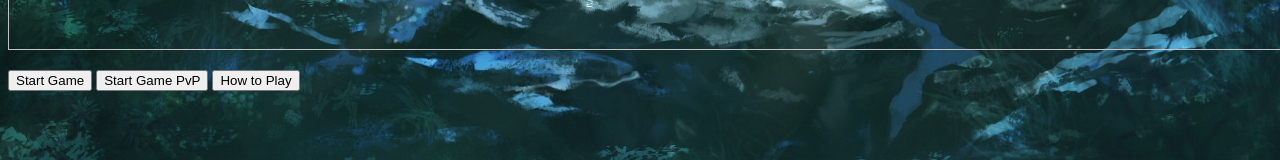
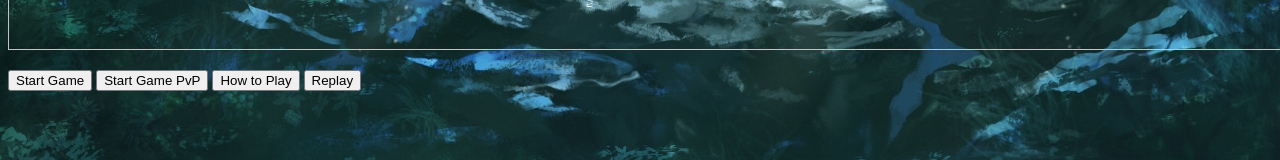
Before and after one commit to tuyentac95/CaseStudy01, a plain HTML site: page index.html in a window 1280 px wide. Shown: the part 560-720 px from the top of the page. Drawn offline with Linux system fonts and the light colour scheme.

Commit message:
them nut reset

```diff
--- a/JS/StartGame.js
+++ b/JS/StartGame.js
@@ -138,3 +138,7 @@ function howToPlay() {
     alert('P2: Press A S D W to move. Press H to shoot');
     alert('Eat berry to get more energy');
 }
+
+function reStart() {
+    window.location.reload();
+}
--- a/index.html
+++ b/index.html
@@ -22,6 +22,7 @@
         <input type="button" value="Start Game" onclick="startGame();">
         <input type="button" value="Start Game PvP" onclick="startGamePvP();">
         <input type="button" value="How to Play" onclick="howToPlay();">
+        <input type="button" value="Replay" onclick="reStart();">
     </p>
 <script>
     let canvas = document.getElementById('myCanvas');
```
